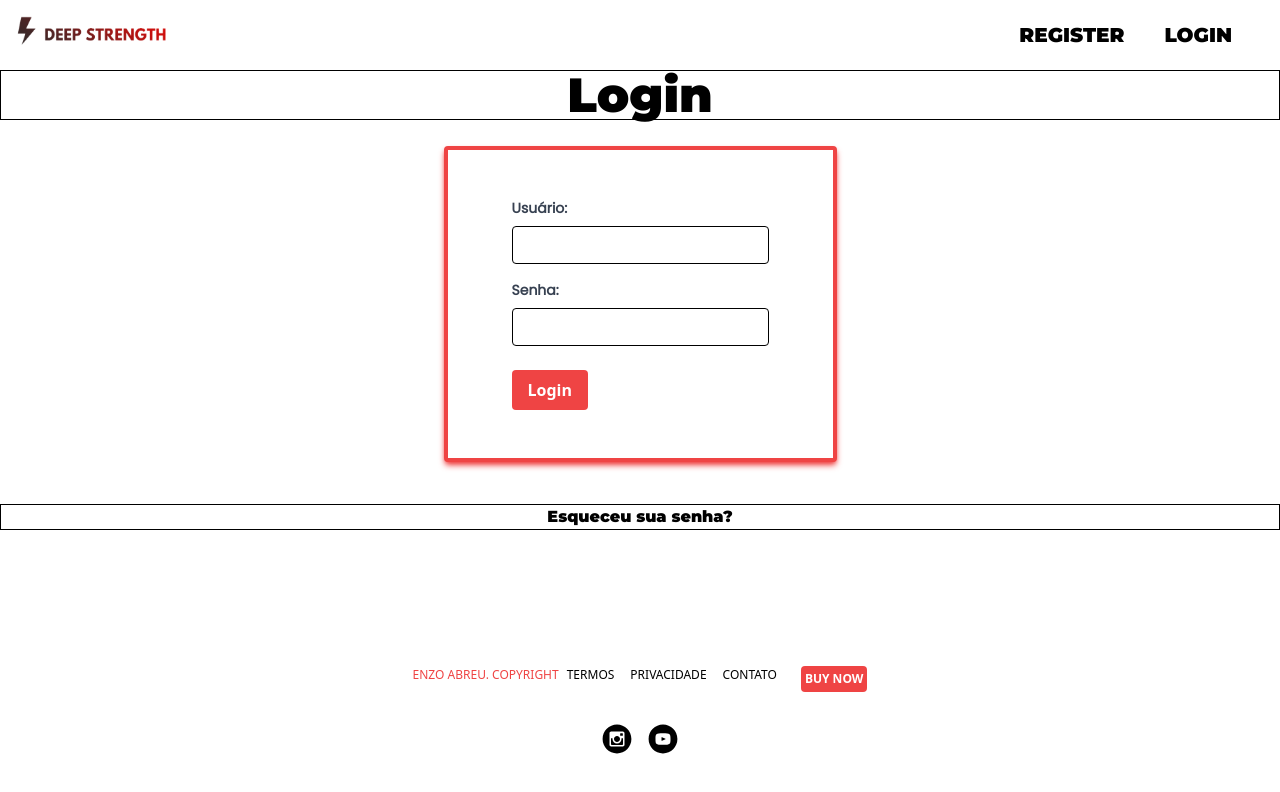
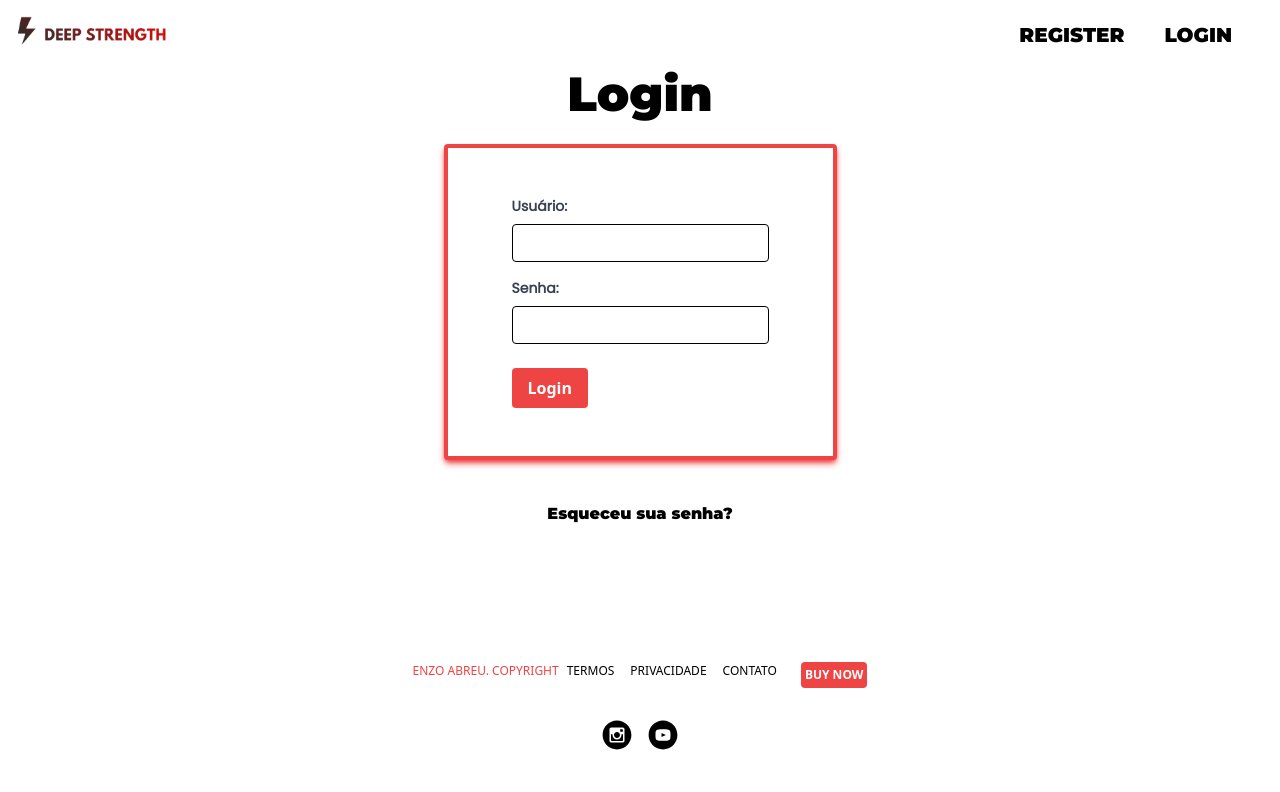
Before and after one commit to en20/deep_strenght, a Next.js app: page /Login in a window 1280 px wide. Shown: the top 792 px of the page. Built offline with nearby package versions, Linux system fonts and the light colour scheme.

Commit message:
começar a implementar o carrosel

```diff
--- a/src/app/About/page.tsx
+++ b/src/app/About/page.tsx
@@ -1,9 +1,12 @@
+"use client"
 import Navbarv2 from "../Navbarv2";
 import Navbar from "../Navbar";
 import Image from "next/image";
 import Link from "next/link";
 import Benefitswout from "../Benefitswout";
 import Footer from "../Footer";
+import Plans from "../Plans";
+
 export default function Aboutpage() {
   return (
     <section>
@@ -12,9 +15,9 @@ export default function Aboutpage() {
       </div>
       <div className="grid grid-cols-1 md:grid-cols-1 md:max-w-[1280px] md:justify-center md:m-auto md:mt-10">
         <div className=" md:h-16 mx-6 mt-10 md:mt-6 items-start justify-start md:justify-center md:items-center  ">
-          <h1 className="text-5xl md:text-6xl font-abc md:pl-[565px]">DUP PROGRAM</h1>
-
-
+          <h1 className="text-5xl md:text-6xl font-abc md:pl-[565px]">
+            DUP PROGRAM
+          </h1>
 
           <Image
             src="/images/davidmobile.webp"
@@ -23,8 +26,7 @@ export default function Aboutpage() {
             height={416}
             className="mt-4 md:w-[450px] md:mt-[-50px]"
           />
-          </div>
-
+        </div>
 
         <div className="mx-6 mt-6 justify-between md:pl-[565px] md:mt-16 md:text-start font-ghi md:mr-[120px]">
           <p className="text-xl mb-6 font-abc">R$ 100,00</p>
@@ -61,6 +63,10 @@ export default function Aboutpage() {
           </div>
         </div>
       </div>
+      <div>
+        <Plans />
+
+      </div>
 
       <div className="mt-24">
         <Benefitswout />
--- a/src/app/Login/page.tsx
+++ b/src/app/Login/page.tsx
@@ -17,7 +17,7 @@ export default function Loginpage() {
   return (
     <section className="min-h-screen justify-center items-center">
       <Navbar />
-      <div className="justify-center items-center align-middle flex font-abc text-5xl border border-black">
+      <div className="justify-center items-center align-middle flex font-abc text-5xl">
         <h1>Login</h1>
       </div>
       <div className="w-full justify-center items-center align-middle flex h-96">
@@ -68,7 +68,7 @@ export default function Loginpage() {
         </form>
 
       </div>
-      <div className="justify-center items-center align-middle flex font-abc border border-black">
+      <div className="justify-center items-center align-middle flex font-abc ">
           <Link
           href="/">
             <button  >
```
